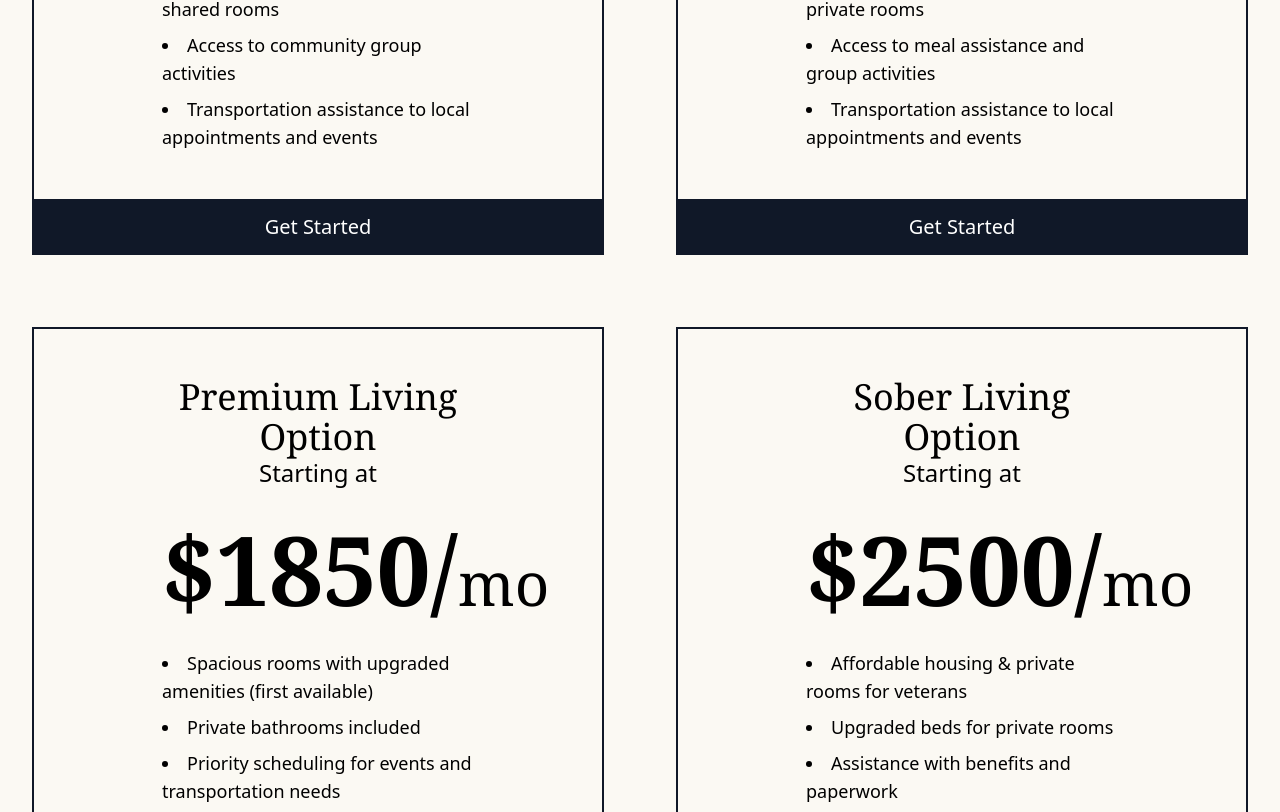
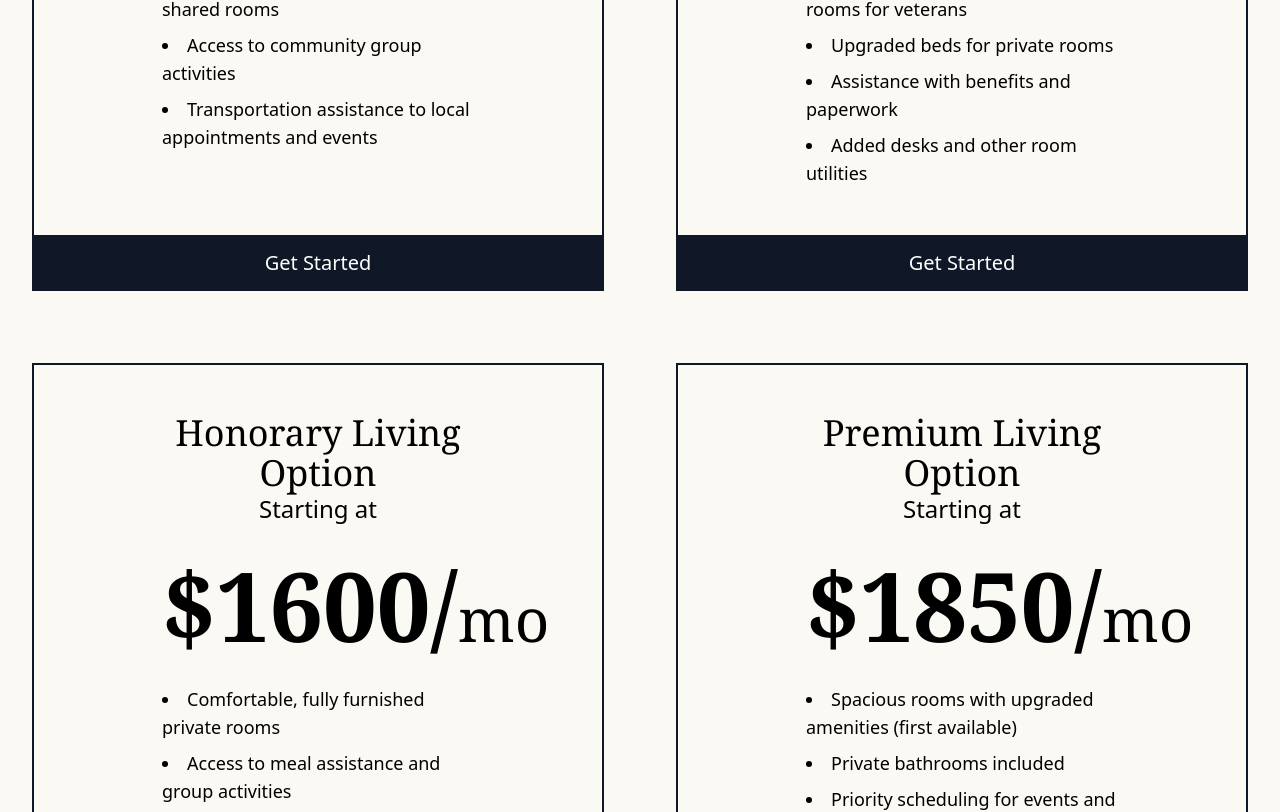
Before and after one commit to VEAJAY/Heroes-Sober-Living, a Next.js app: page /living in a window 1280 px wide. Shown: the part 3933-4745 px from the top of the page. Built offline with nearby package versions, Linux system fonts and the light colour scheme.

Commit message:
Changed prices and spacing

```diff
--- a/app/living/page.tsx
+++ b/app/living/page.tsx
@@ -157,6 +157,18 @@ export default function LivingOptions() {
             ]}
           />
           <PlanCard
+            title="Sober Living Option"
+            price="$1000"
+            buttonText="Get Started"
+            link="/residents"
+            benefits={[
+              "Affordable housing & private rooms for veterans",
+              "Upgraded beds for private rooms",
+              "Assistance with benefits and paperwork",
+              "Added desks and other room utilities",
+            ]}
+          />
+          <PlanCard
             title="Honorary Living Option"
             price="$1600"
             buttonText="Get Started"
@@ -176,18 +188,6 @@ export default function LivingOptions() {
               "Spacious rooms with upgraded amenities (first available)",
               "Private bathrooms included",
               "Priority scheduling for events and transportation needs",
-            ]}
-          />
-          <PlanCard
-            title="Sober Living Option"
-            price="$2500"
-            buttonText="Get Started"
-            link="/residents"
-            benefits={[
-              "Affordable housing & private rooms for veterans",
-              "Upgraded beds for private rooms",
-              "Assistance with benefits and paperwork",
-              "Added desks and other room utilities",
             ]}
           />
         </div>
@@ -266,7 +266,7 @@ export default function LivingOptions() {
         </button>
 
         <div
-          className={`mt-4 bg-gray-900 text-white p-4 mb-12 space-y-8 text-left sm:w-[90%] overflow-hidden transition-all duration-500 ease-in-out ${
+          className={`mt-4 bg-gray-900 text-white p-4 mb-12 space-y-8 text-left sm:max-w-7xl overflow-hidden transition-all duration-500 ease-in-out ${
             isOpen ? "sm:max-h-screen opacity-100" : "max-h-0 opacity-0"
           }`}
         >
```
